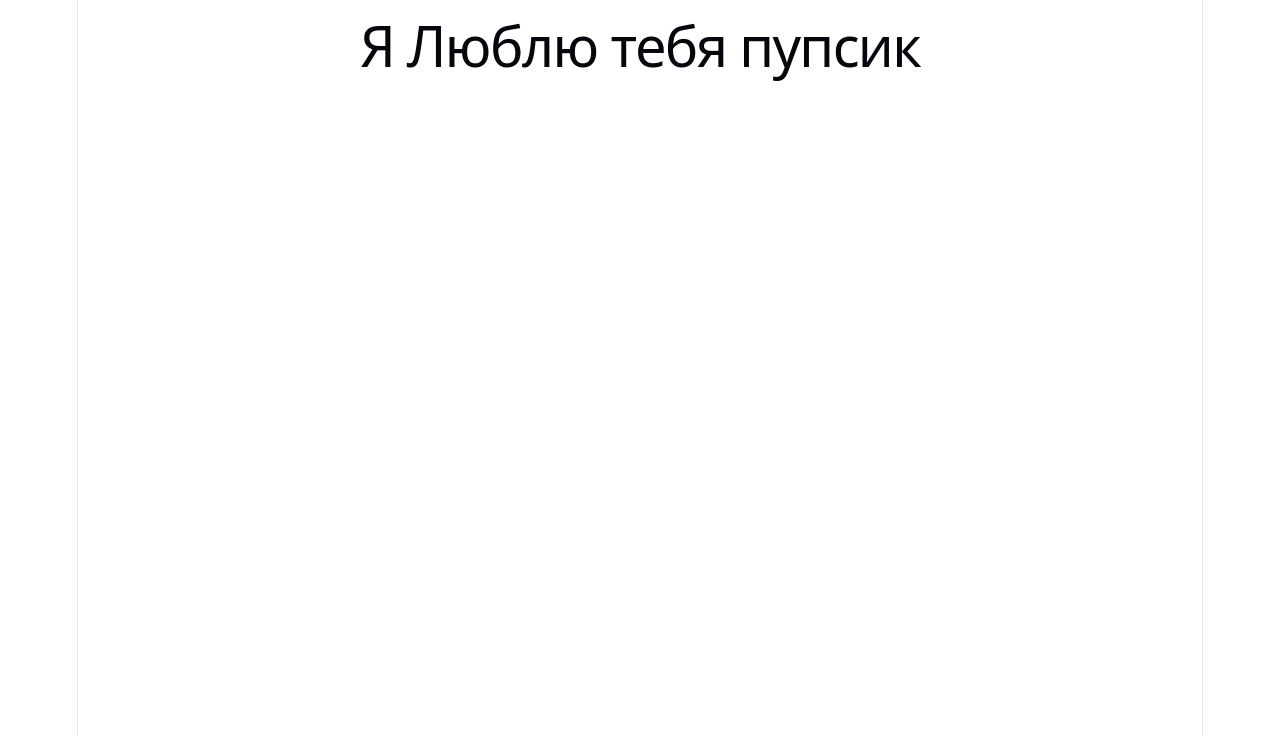
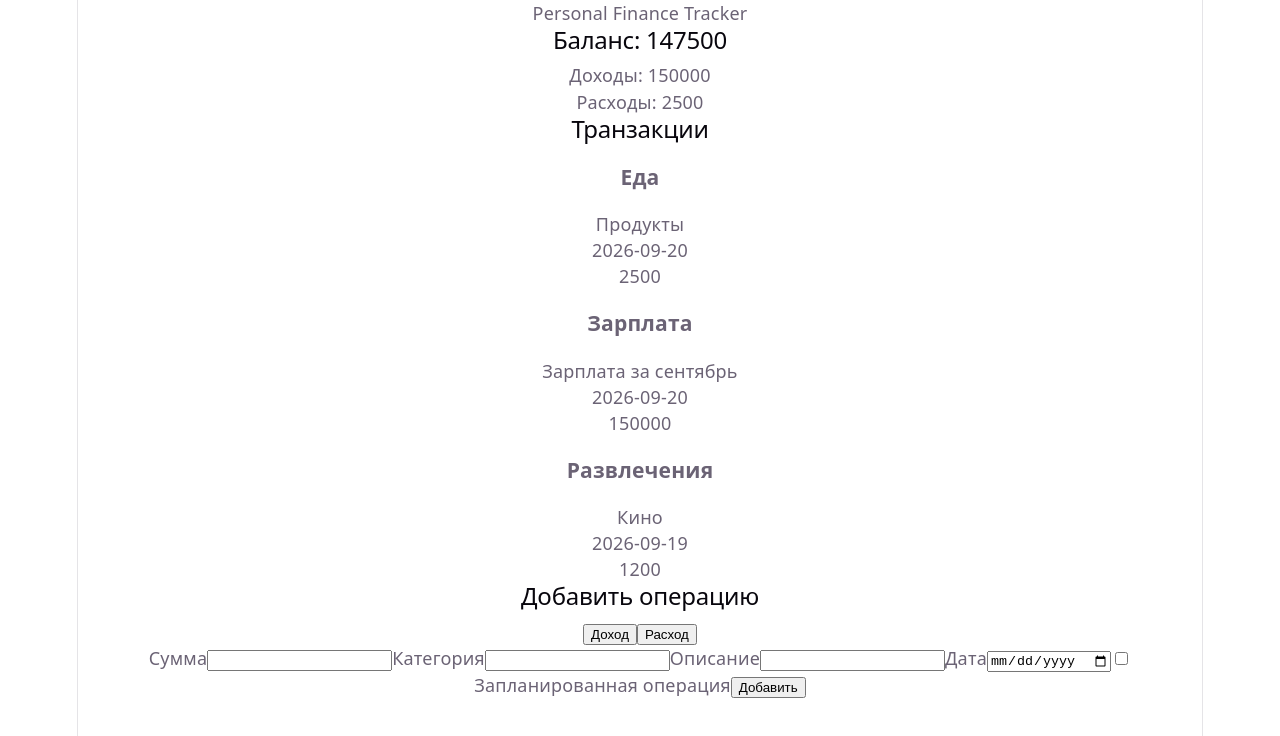
Before and after one commit to Shakh9/personal-finance-tracker, a React (Vite) app: page / in a window 1280 px wide. Shown: the top 736 px of the page. Built offline with nearby package versions, Linux system fonts and the light colour scheme.

Commit message:
build basic UI

```diff
--- a/src/App.tsx
+++ b/src/App.tsx
@@ -1,7 +1,55 @@
 import './App.css';
+import Balance from './components/Balance';
+import Header from './components/Header';
+import type { Transaction } from './types/transaction';
+import TransactionItem from './components/TransactionItem';
+import TransactionList from './components/TransactionList';
+import TransactionForm from './components/TransactionForm';
+
+const transactions: Transaction[] = [
+  {
+    id: '1',
+    type: 'expense',
+    amount: 2500,
+    category: 'Еда',
+    description: 'Продукты',
+    date: '2026-09-20',
+    isPlanned: false,
+  },
+  {
+    id: '2',
+    type: 'income',
+    amount: 150000,
+    category: 'Зарплата',
+    description: 'Зарплата за сентябрь',
+    date: '2026-09-20',
+    isPlanned: true,
+  },
+  {
+    id: '3',
+    type: 'expense',
+    amount: 1200,
+    category: 'Развлечения',
+    description: 'Кино',
+    date: '2026-09-19',
+    isPlanned: false,
+  },
+];
 
 function App() {
-  return <h1>Я Люблю тебя пупсик</h1>;
+  return (
+    <>
+      <Header />
+
+      <main>
+        <Balance income={150000} expenses={2500} balance={147500} />
+
+        <TransactionList transactions={transactions} />
+
+        <TransactionForm />
+      </main>
+    </>
+  );
 }
 
 export default App;
--- /dev/null
+++ b/src/components/Balance.tsx
@@ -0,0 +1,17 @@
+type BalanceProps = {
+  income: number;
+  expenses: number;
+  balance: number;
+};
+
+function Balance(props: BalanceProps) {
+  return (
+    <section>
+      <h2>Баланс: {props.balance}</h2>
+      <p>Доходы: {props.income}</p>
+      <p>Расходы: {props.expenses}</p>
+    </section>
+  );
+}
+
+export default Balance;
--- /dev/null
+++ b/src/components/Header.tsx
@@ -0,0 +1,5 @@
+function Header() {
+  return <header>Personal Finance Tracker</header>;
+}
+
+export default Header;
--- /dev/null
+++ b/src/components/TransactionForm.tsx
@@ -0,0 +1,41 @@
+function TransactionForm() {
+  return (
+    <form>
+      <h2>Добавить операцию</h2>
+
+      <div>
+        <button type="button">Доход</button>
+        <button type="button">Расход</button>
+      </div>
+
+      <label>
+        Сумма
+        <input type="number" />
+      </label>
+
+      <label>
+        Категория
+        <input type="text" />
+      </label>
+
+      <label>
+        Описание
+        <input type="text" />
+      </label>
+
+      <label>
+        Дата
+        <input type="date" />
+      </label>
+
+      <label>
+        <input type="checkbox" />
+        Запланированная операция
+      </label>
+
+      <button type="submit">Добавить</button>
+    </form>
+  );
+}
+
+export default TransactionForm;
--- /dev/null
+++ b/src/components/TransactionItem.tsx
@@ -0,0 +1,18 @@
+import type { Transaction } from '../types/transaction';
+
+type TransactionItemProps = {
+  transaction: Transaction;
+};
+
+function TransactionItem({ transaction }: TransactionItemProps) {
+  return (
+    <article>
+      <h3>{transaction.category}</h3>
+      <p>{transaction.description}</p>
+      <p>{transaction.date}</p>
+      <p>{transaction.amount}</p>
+    </article>
+  );
+}
+
+export default TransactionItem;
--- /dev/null
+++ b/src/components/TransactionList.tsx
@@ -0,0 +1,20 @@
+import type { Transaction } from '../types/transaction';
+import TransactionItem from './TransactionItem';
+
+type TransactionListProps = {
+  transactions: Transaction[];
+};
+
+function TransactionList({ transactions }: TransactionListProps) {
+  return (
+    <section>
+      <h2>Транзакции</h2>
+
+      {transactions.map((transaction) => (
+        <TransactionItem key={transaction.id} transaction={transaction} />
+      ))}
+    </section>
+  );
+}
+
+export default TransactionList;
--- /dev/null
+++ b/src/types/transaction.ts
@@ -0,0 +1,9 @@
+export interface Transaction {
+  id: number;
+  type: 'income' | 'expense';
+  amount: number;
+  category: string;
+  description: string;
+  date: string;
+  isPlanned: boolean;
+}
```
